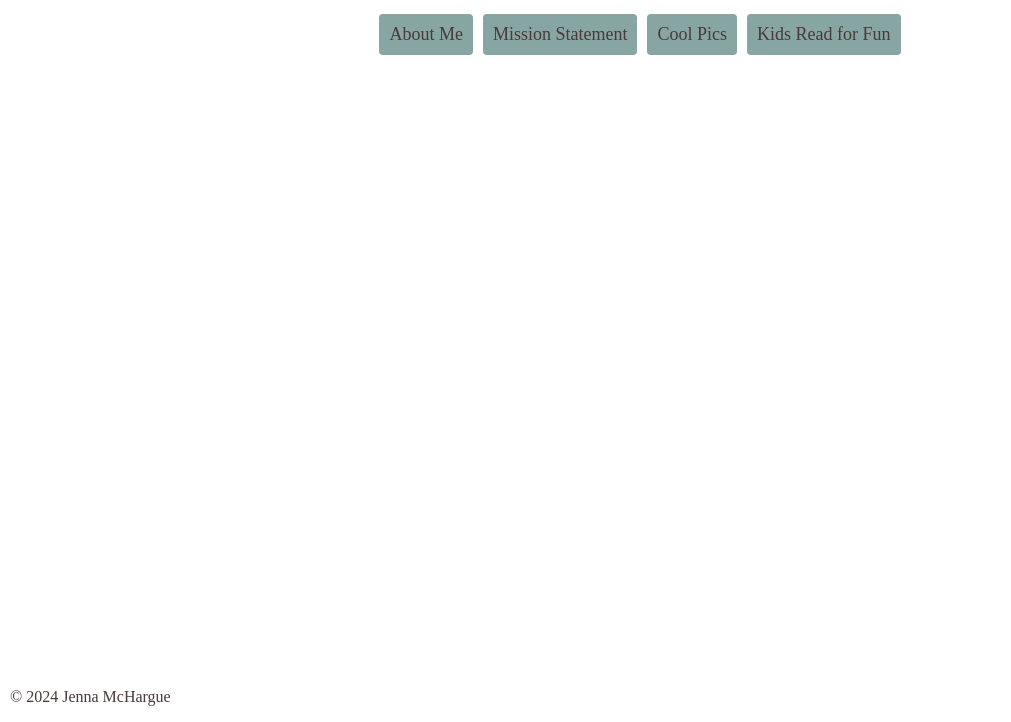
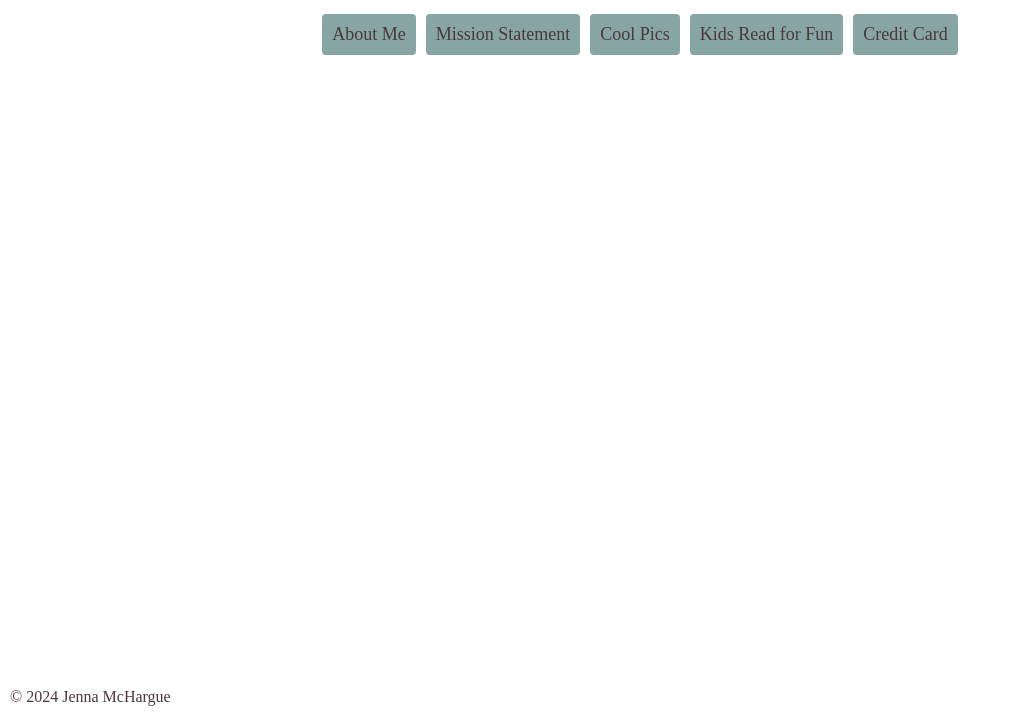
Before and after one commit to jmchargue54/24WDD131, a plain HTML site: page index.html in a window 1280 px wide. Shown: the part 78-800 px from the top of the page, without its empty margins (0-1011 px from the left). Drawn offline with Linux system fonts and the light colour scheme.

Commit message:
credit card to index

```diff
--- a/index.html
+++ b/index.html
@@ -17,6 +17,7 @@
         <a href="sandbox/unit1/mission/mission.html">Mission Statement</a>
         <a href="sandbox/unit2/coolpics/index.html">Cool Pics</a>
         <a href="sandbox/unit3/blog/index.html">Kids Read for Fun</a>
+        <a href="sandbox/unit4/creditcard/index.html">Credit Card</a>
     </main>
     <footer>
         <p>&copy 2024 Jenna McHargue</p>
```
